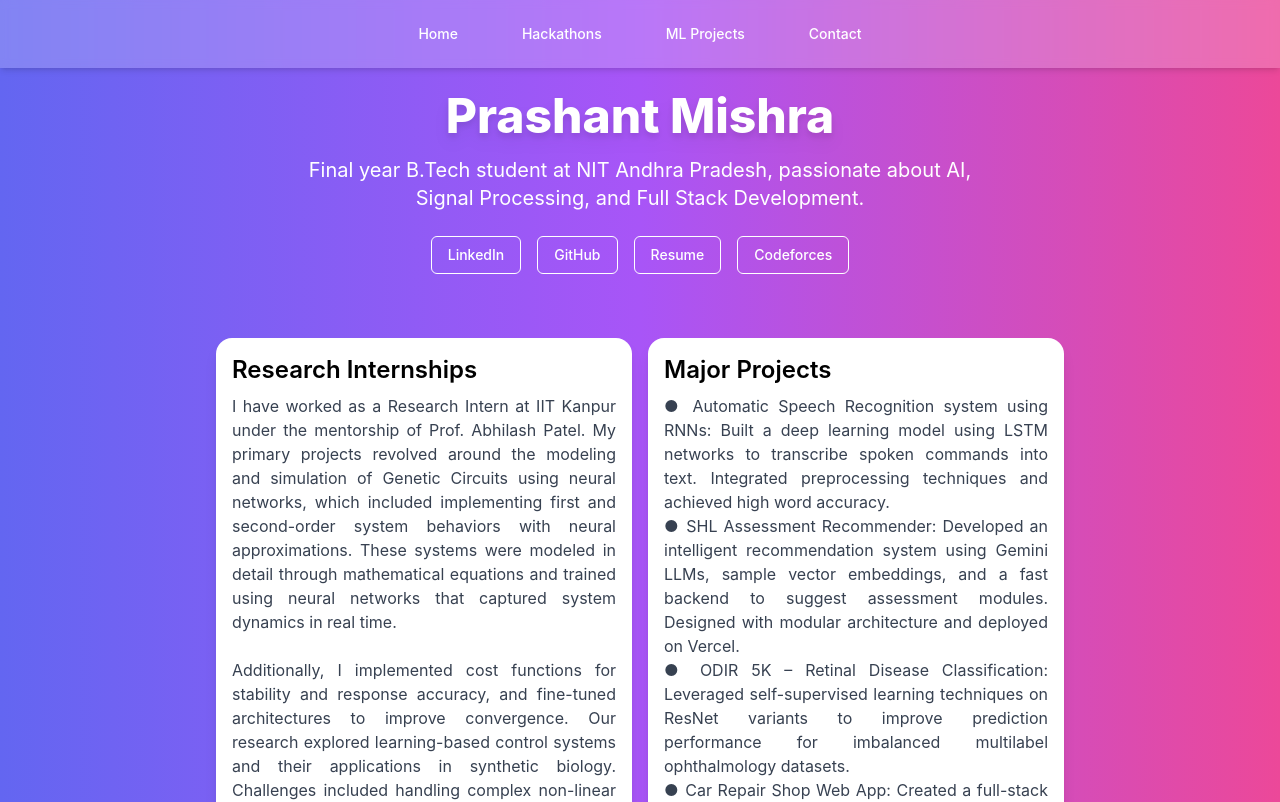
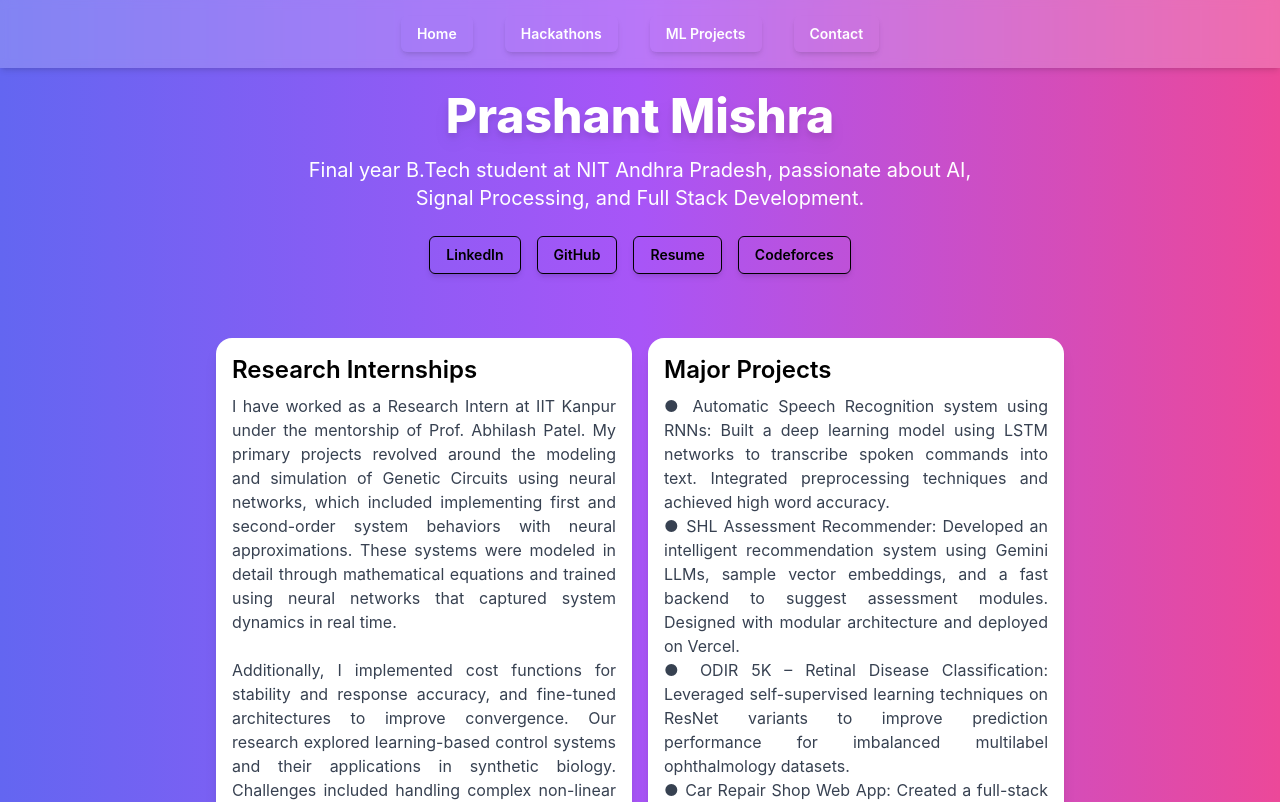
Before and after one commit to starkgit91/prashant-portfolio, a Next.js app: page / in a window 1280 px wide. Shown: the top 802 px of the page. Built offline with nearby package versions, Linux system fonts and the light colour scheme.

Commit message:
home page updated

```diff
--- a/components/ui/button.tsx
+++ b/components/ui/button.tsx
@@ -1,23 +1,30 @@
-// components/ui/button.tsx
 import * as React from "react";
 
 export interface ButtonProps extends React.ButtonHTMLAttributes<HTMLButtonElement> {
   variant?: "default" | "ghost" | "outline";
+  theme?: "light" | "dark";
 }
 
 export const Button = React.forwardRef<HTMLButtonElement, ButtonProps>(
-  ({ className = "", variant = "default", ...props }, ref) => {
-    const base = "rounded-md px-4 py-2 text-sm font-medium transition-all";
-    const variants = {
-      default: "bg-blue-600 text-white hover:bg-blue-700",
-      ghost: "bg-transparent text-white hover:bg-white hover:text-black",
-      outline: "border border-white text-white hover:bg-white hover:text-black",
+  ({ className = "", variant = "default", theme = "light", ...props }, ref) => {
+    const base = "rounded-md px-4 py-2 text-sm font-semibold transition-all duration-300 ease-in-out shadow-md";
+    const themes = {
+      light: {
+        default: "bg-blue-600 text-white hover:bg-blue-700",
+        ghost: "bg-transparent text-black hover:bg-gray-200",
+        outline: "border border-black text-black hover:bg-black hover:text-white",
+      },
+      dark: {
+        default: "bg-yellow-400 text-black hover:bg-yellow-300",
+        ghost: "bg-transparent text-white hover:bg-white hover:text-black",
+        outline: "border border-white text-white hover:bg-white hover:text-black",
+      },
     };
 
     return (
       <button
         ref={ref}
-        className={`${base} ${variants[variant]} ${className}`}
+        className={`${base} ${themes[theme][variant]} ${className}`}
         {...props}
       />
     );
```
